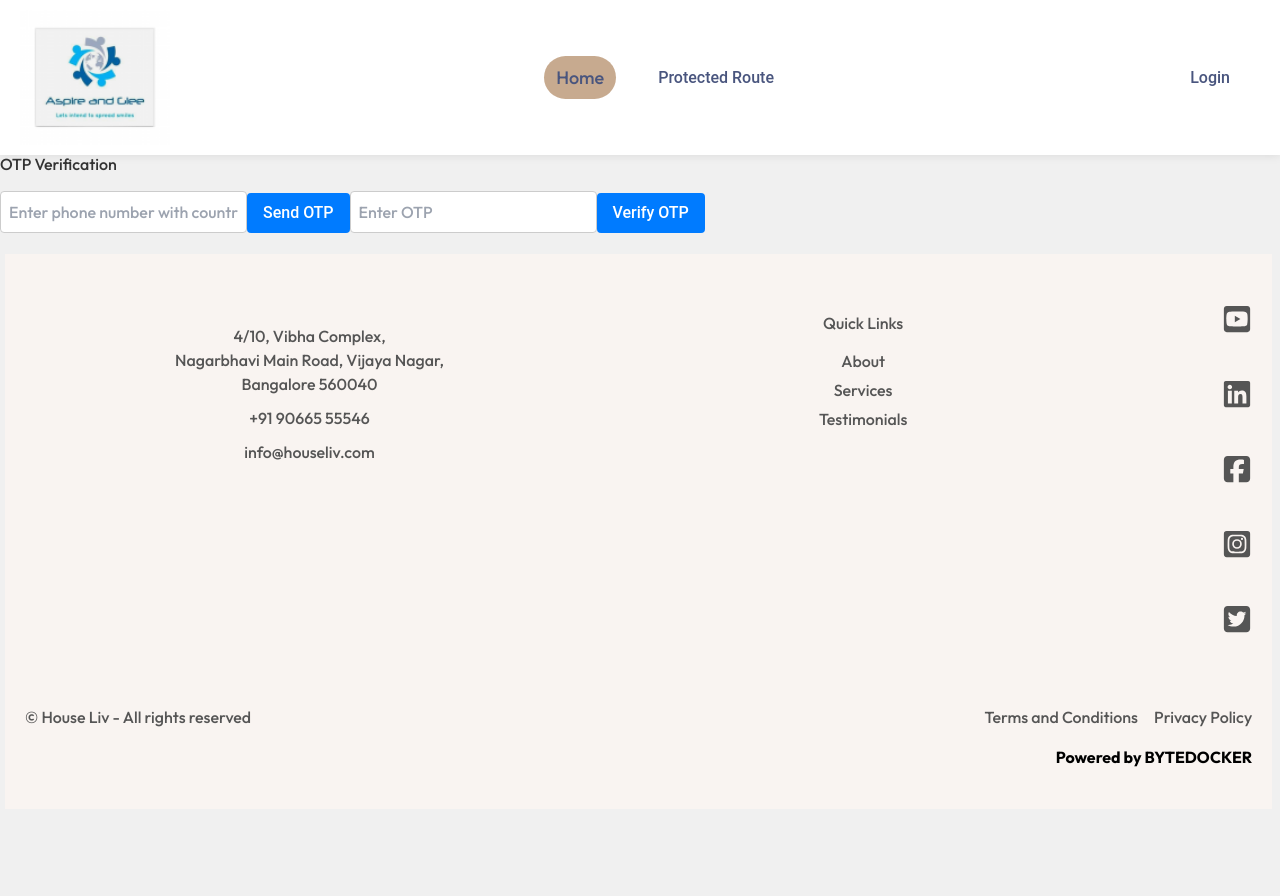
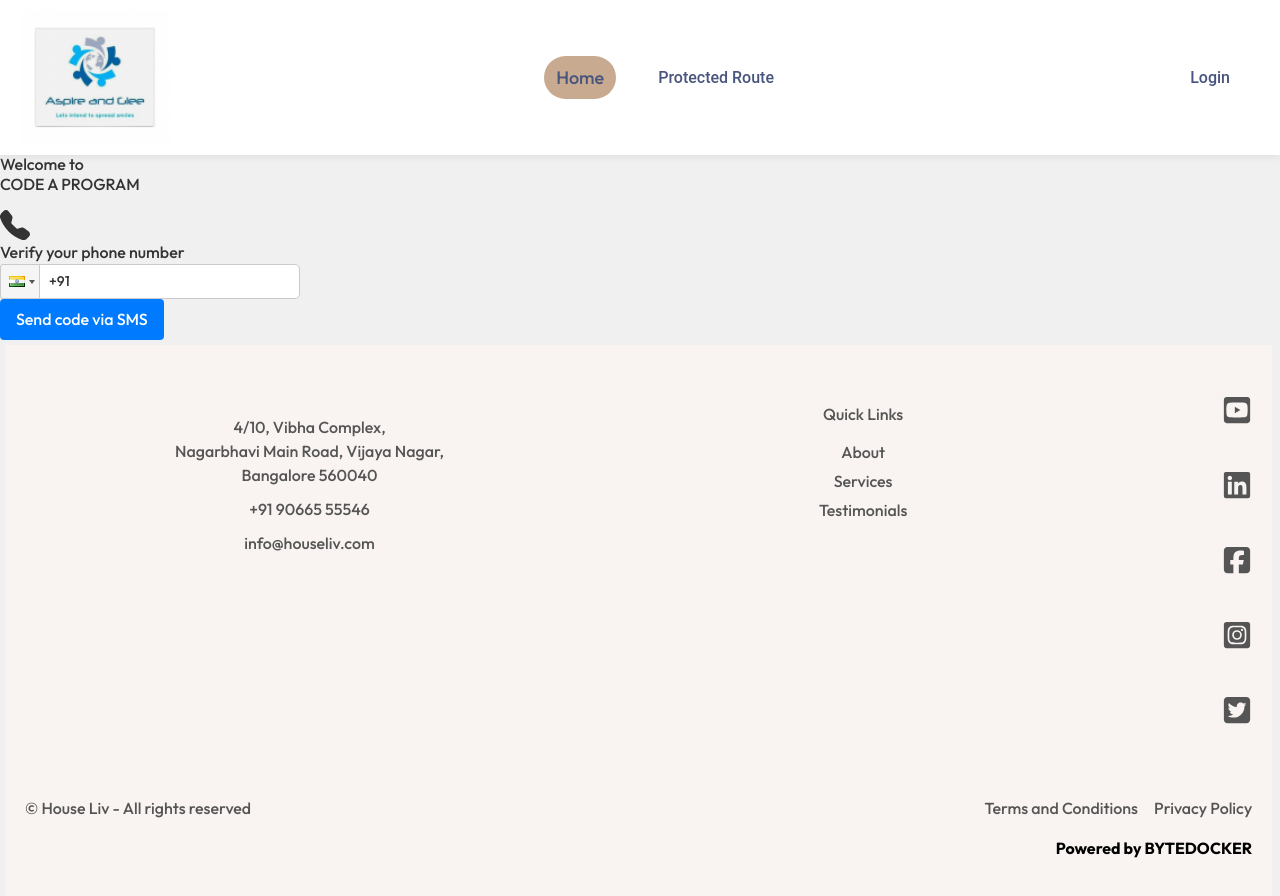
Before and after one commit to cfgbengaluru24/Team-56, a React (Vite) app in the folder client/: page /loc in a window 1280 px wide. Shown: the top 896 px of the page. Before the commit the page ends 814 px from the top, so only its background shows below. Built offline with nearby package versions, Linux system fonts and the light colour scheme; no server answers; a web font is replaced by a local one.

Commit message:
Profile Page

```diff
--- a/client/package.json
+++ b/client/package.json
@@ -24,14 +24,17 @@
     "axios": "^1.7.2",
     "dotenv": "^16.4.5",
     "firebase": "^10.12.4",
+    "otp-input-react": "^0.3.0",
     "react": "^18.3.1",
     "react-dom": "^18.3.1",
     "react-dropzone": "^14.2.3",
     "react-firebase-hooks": "^5.1.1",
+    "react-hot-toast": "^2.4.1",
     "react-icons": "^5.2.1",
     "react-image-gallery": "^1.3.0",
     "react-loader-spinner": "^6.1.6",
     "react-loading": "^2.0.3",
+    "react-phone-input-2": "^2.15.1",
     "react-responsive-carousel": "^3.2.23",
     "react-router-dom": "^6.23.1",
     "react-scrollbars-custom": "^4.1.1",
--- a/client/src/Routes/Donar/Donar.jsx
+++ b/client/src/Routes/Donar/Donar.jsx
@@ -1,11 +1,18 @@
-import React from 'react';
+import React, {useState} from 'react';
 import './Donar.css'; // Assuming you want to style this page
-
+import SlideBtn from './SlideBtn';
+import Panel from './Panel';
+import UserProfile from '../UserProfile/UserProfile';
+// import Profile from './Profile';
 const Donar = () => {
+  const [isPanelOpen, setPanelOpen]= useState(false);
+  const openPanel=()=>setPanelOpen(true);
+  const closePanel=()=>setPanelOpen(false);
   return (
     <div className="donar-page">
-      <h1>This is the Donar Page</h1>
-      <p>Welcome to the donor page!</p>
+      <SlideBtn onClick={openPanel} />
+      <Panel  isOpen={isPanelOpen} onClose={closePanel} />
+      <UserProfile user={null}/>
     </div>
   );
 };
--- /dev/null
+++ b/client/src/Routes/Donar/Panel.jsx
@@ -0,0 +1,20 @@
+import React from 'react'
+import { FaWindowClose } from "react-icons/fa";
+
+function Panel({isOpen, onClose}) {
+    return (
+        <div
+      className={`fixed top-0 left-0 h-full  bg-opacuty-50 shadow-lg transition-transform transform ${isOpen ? 'translate-x-0' : '-translate-x-full'} z-50`}
+      style={{ width: '300px', backgroundColor: '#d4a373' }}
+    >
+      <button onClick={onClose} className="absolute top-2 right-2 text-xl " style={{backgroundColor: '#d4a373'}}>
+        <FaWindowClose style={{color: '#9a65338c'}}/>
+      </button>
+      <div className="p-4">
+        <h2 className="text-3xl text-white font-bold text-center">Dashboard</h2>
+      </div>
+    </div>
+    )
+}
+
+export default Panel
--- /dev/null
+++ b/client/src/Routes/Donar/SlideBtn.jsx
@@ -0,0 +1,14 @@
+import React from "react"
+import { FaChevronRight } from "react-icons/fa";
+function SlideBtn({onClick}){
+    return(
+        <button onClick={onClick}
+        // className="fixed top-28 left-0 transform-translate-y-1/2 bg-white border-gray-300 shadow-lg p-2 rounded-r-lg z-50"
+        className="fixed top-1/4 left-0 bg-opacity-50 transform-translate-y-1/2 bg-brown border-gray-300 shadow-lg p-2 rounded-r-lg z-50 "
+        style={{ width: '25px', height: '350px' , backgroundColor: '#9a65338c' }}>
+            {/* ☰ */}
+            <FaChevronRight />
+        </button>
+    )
+}
+export default SlideBtn;
--- a/client/src/Routes/Poc/otp.jsx
+++ b/client/src/Routes/Poc/otp.jsx
@@ -1,76 +1,145 @@
-import { Button, Card, CardContent, TextField, Typography } from '@mui/material';
-import React, { useState } from 'react'
-import { auth } from '../../fbconfig.js';
-import { RecaptchaVerifier, signInWithPhoneNumber } from 'firebase/auth';
+import { BsFillShieldLockFill, BsTelephoneFill } from "react-icons/bs";
+import { CgSpinner } from "react-icons/cg";
 
-const OtpVerification = () => {
-  const [phone, setPhone] = useState('');
-  const [otp, setOtp] = useState('');
-  const [confirmationResult, setConfirmationResult] = useState(null);
+import OtpInput from "otp-input-react";
+import { useState } from "react";
+import PhoneInput from "react-phone-input-2";
+import "react-phone-input-2/lib/style.css";
+import { auth } from "../../fbconfig";
+import { RecaptchaVerifier, signInWithPhoneNumber } from "firebase/auth";
+import { toast, Toaster } from "react-hot-toast";
 
-  const setupRecaptcha = () => {
-    try {
-      window.recaptchaVerifier = new RecaptchaVerifier('recaptcha-container', {
-        size: 'invisible',
-        callback: () => {
-          handleSendOtp();
+const Otp = () => {
+  const [otp, setOtp] = useState("");
+  const [ph, setPh] = useState("");
+  const [loading, setLoading] = useState(false);
+  const [showOTP, setShowOTP] = useState(false);
+  const [user, setUser] = useState(null);
+
+  function onCaptchVerify() {
+    if (!window.recaptchaVerifier) {
+      window.recaptchaVerifier = new RecaptchaVerifier(
+        "recaptcha-container",
+        {
+          size: "invisible",
+          callback: (response) => {
+            onSignup();
           },
-        'expired-callback': () => {
-          // Response expired. Ask user to solve reCAPTCHA again.
+          "expired-callback": () => {},
+        },
+        auth
+      );
     }
-      }, auth);
-    } catch (error) {
-      console.error("Error initializing reCAPTCHA", error);
   }
-  };
 
-  const handleSendOtp = () => {
-    setupRecaptcha();
-    const phoneNumber = `+${phone}`;
+  function onSignup() {
+    setLoading(true);
+    onCaptchVerify();
+
     const appVerifier = window.recaptchaVerifier;
-    console.log(phoneNumber)
 
-    signInWithPhoneNumber(auth, phoneNumber, appVerifier)
+    const formatPh = "+" + ph;
+
+    signInWithPhoneNumber(auth, formatPh, appVerifier)
       .then((confirmationResult) => {
-        setConfirmationResult(confirmationResult);
-      }).catch((error) => {
-        console.error("Error during signInWithPhoneNumber", error);
+        window.confirmationResult = confirmationResult;
+        setLoading(false);
+        setShowOTP(true);
+        toast.success("OTP sended successfully!");
+      })
+      .catch((error) => {
+        console.log(error);
+        setLoading(false);
       });
-  };
+  }
 
-  const handleVerifyOtp = () => {
-    if (!confirmationResult) return;
-
-    confirmationResult.confirm(otp).then((result) => {
-      // User signed in successfully.
-      const user = result.user;
-      console.log("User signed in: ", user);
-    }).catch((error) => {
-      // User couldn't sign in (bad verification code?)
-      console.error("Error during confirm", error);
+  function onOTPVerify() {
+    setLoading(true);
+    window.confirmationResult
+      .confirm(otp)
+      .then(async (res) => {
+        console.log(res);
+        setUser(res.user);
+        setLoading(false);
+      })
+      .catch((err) => {
+        console.log(err);
+        setLoading(false);
       });
-  };
+  }
 
   return (
+    <section className="bg-emerald-500 flex items-center justify-center h-screen">
       <div>
-      <h3>OTP Verification</h3>
+        <Toaster toastOptions={{ duration: 4000 }} />
         <div id="recaptcha-container"></div>
-      <input
-        type="text"
-        placeholder="Enter phone number with country code"
-        value={phone}
-        onChange={(e) => setPhone(e.target.value)}
-      />
-      <button onClick={handleSendOtp}>Send OTP</button>
-      <input
-        type="text"
-        placeholder="Enter OTP"
+        {user ? (
+          <h2 className="text-center text-white font-medium text-2xl">
+            👍Login Success
+          </h2>
+        ) : (
+          <div className="w-80 flex flex-col gap-4 rounded-lg p-4">
+            <h1 className="text-center leading-normal text-white font-medium text-3xl mb-6">
+              Welcome to <br /> CODE A PROGRAM
+            </h1>
+            {showOTP ? (
+              <>
+                <div className="bg-white text-emerald-500 w-fit mx-auto p-4 rounded-full">
+                  <BsFillShieldLockFill size={30} />
+                </div>
+                <label
+                  htmlFor="otp"
+                  className="font-bold text-xl text-white text-center"
+                >
+                  Enter your OTP
+                </label>
+                <OtpInput
                   value={otp}
-        onChange={(e) => setOtp(e.target.value)}
-      />
-      <button onClick={handleVerifyOtp}>Verify OTP</button>
+                  onChange={setOtp}
+                  OTPLength={6}
+                  otpType="number"
+                  disabled={false}
+                  autoFocus
+                  className="opt-container "
+                ></OtpInput>
+                <button
+                  onClick={onOTPVerify}
+                  className="bg-emerald-600 w-full flex gap-1 items-center justify-center py-2.5 text-white rounded"
+                >
+                  {loading && (
+                    <CgSpinner size={20} className="mt-1 animate-spin" />
+                  )}
+                  <span>Verify OTP</span>
+                </button>
+              </>
+            ) : (
+              <>
+                <div className="bg-white text-emerald-500 w-fit mx-auto p-4 rounded-full">
+                  <BsTelephoneFill size={30} />
                 </div>
+                <label
+                  htmlFor=""
+                  className="font-bold text-xl text-white text-center"
+                >
+                  Verify your phone number
+                </label>
+                <PhoneInput country={"in"} value={ph} onChange={setPh} />
+                <button
+                  onClick={onSignup}
+                  className="bg-emerald-600 w-full flex gap-1 items-center justify-center py-2.5 text-white rounded"
+                >
+                  {loading && (
+                    <CgSpinner size={20} className="mt-1 animate-spin" />
+                  )}
+                  <span>Send code via SMS</span>
+                </button>
+              </>
+            )}
+          </div>
+        )}
+      </div>
+    </section>
   );
 };
 
-export default OtpVerification;
+export default Otp;
--- a/client/src/Routes/PocDashboard/PocDashboard.jsx
+++ b/client/src/Routes/PocDashboard/PocDashboard.jsx
@@ -69,7 +69,7 @@ const PocDashboard = () => {
         <input {...getInputProps()} />
           <button
             onClick={open}
-            className="flex items-center justify-center bg-blue-600 text-white rounded-full p-8 shadow-lg hover:bg-blue-700 transition duration-300"
+            className="flex items-center justify-center bg-blue-700 text-white rounded-full p-8 shadow-lg hover:bg-blue-300 transition duration-300"
           >
             <FaCamera className="text-4xl" />
           </button>
--- a/client/src/Routes/UserProfile/UserProfile.jsx
+++ b/client/src/Routes/UserProfile/UserProfile.jsx
@@ -255,6 +255,14 @@ const UserProfile = () => {
           <label>Phone:</label>
           <span>{userData.phNO}</span>
         </div>
+        <div className="user-info-item">
+          <label>Address:</label>
+          <span>{userData.address}</span>
+        </div>
+        <div className="user-info-item">
+          <label>Donating Since:</label>
+          <span>{userData.phNO}</span>
+        </div>
         <hr />
       </div>
       <h3>Your Properties</h3>
```
Also changed, not shown: 1 other file (tests, documents, lock files or other folders). Lines whose indentation alone changed are shown as unchanged.
